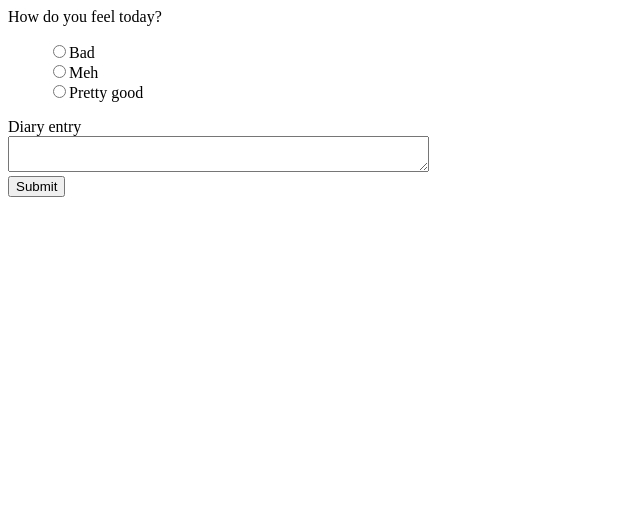
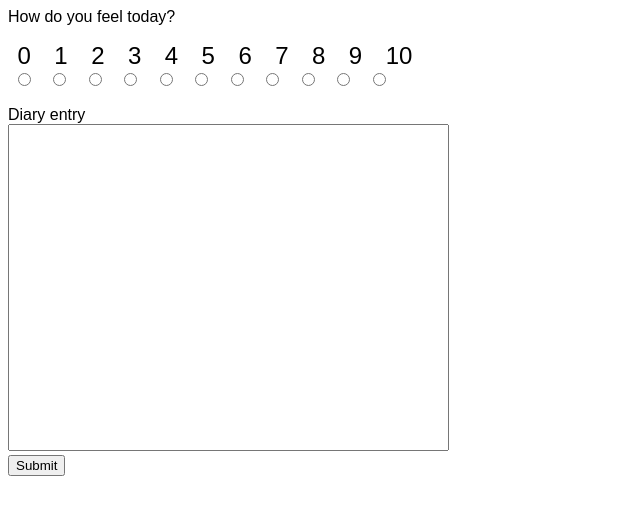
Before and after one commit to joeulam/wellness-electron, an Electron app: page my-electron-app/mood.html in a window 1600 px wide. Shown: the whole page, without its empty margins (0-640 px from the left). Drawn offline with Linux system fonts and the light colour scheme; a web font is replaced by a local one.

Commit message:
updatesss 1.1.6d

```diff
--- a/my-electron-app/connection.js
+++ b/my-electron-app/connection.js
@@ -77,15 +77,9 @@ var mood;
     var diarys = document.getElementById("Diary").value;
 
     var sql;
-      if(document.getElementById("bad").checked){
-        mood = 0;
-      }
-      else if(document.getElementById("meh").checked){
-        mood = 5;
-      }
-      else if(document.getElementById("Pretty good").checked){
-        mood = 10;
-      }
+    mood = document.querySelector('input[name="moods"]:checked').value;
+
+
 
     var pg = require('pg');
     let usernameg = localStorage.getItem("userg");
--- a/my-electron-app/mood.css
+++ b/my-electron-app/mood.css
@@ -1,3 +1,34 @@
+@import url('https://fonts.googleapis.com/css2?family=Gaegu:wght@700&display=swap');
+
 .moodlist{
     list-style-type: none;
+    padding: 0px;
+
 }
+.moodlist li{
+    display: inline;
+
+}
+#back{
+    font-family: 'Gaegu', sans-serif;
+
+}
+
+#moodl label{
+    padding: 0px;
+    margin: 9.5px;
+    font-size: 24px;
+}
+
+#radio1 li{
+    margin: 5px;
+    align-items: center;
+
+}
+
+#Diary{
+   resize:none;
+    height: 321px;
+    font-family: 'Gaegu', sans-serif;
+    font-size: 24px;
+}
--- a/my-electron-app/mood.html
+++ b/my-electron-app/mood.html
@@ -1,6 +1,6 @@
 
 <!DOCTYPE HTML>
-<html>
+<html id="back">
     <link href="./mood.css" rel="stylesheet" type="text/css" />
 
     <main>
@@ -9,12 +9,38 @@
     <body>
         <label>How do you feel today?</label>
         <ul class="moodlist">
-            <li><input type="radio" id="bad" name="moods" value="bad"><lable for="bad">Bad</lable></li>
-            <li><input type="radio" id="meh" name="moods" value="meh"><lable for="meh">Meh</lable></li>
-            <li><input type="radio" id="Pretty good" name="moods" value="Pretty good"><lable for="Pretty good">Pretty good</lable></li>
+            <div id="moodl">
+                <label for="0">0</label>
+                <label for="1">1</label>
+                <label for="2">2</label>
+                <label for="3">3</label>
+                <label for="4">4</label>
+                <label for="5">5</label>
+                <label for="6">6</label>
+                <label for="7">7</label>
+                <label for="8">8</label>
+                <label for="9">9</label>
+                <label for="10">10</label><br>
+            </div>
+
+            <div id="radio1">
+                <li><input type="radio" id="0" name="moods" value="0"></li>
+                <li><input type="radio" id="1" name="moods" value="1"></li>
+                <li><input type="radio" id="2" name="moods" value="2"></li>
+                <li><input type="radio" id="3" name="moods" value="3"></li>
+                <li><input type="radio" id="4" name="moods" value="4"></li>
+                <li><input type="radio" id="5" name="moods" value="5"></li>
+                <li><input type="radio" id="6" name="moods" value="6"></li>
+                <li><input type="radio" id="7" name="moods" value="7"></li>
+                <li><input type="radio" id="8" name="moods" value="8"></li>
+                <li><input type="radio" id="9" name="moods" value="9"></li>
+                <li><input type="radio" id="10" name="moods" value="10"></li>
+            </div>
+
+
         </ul>
         <label>Diary entry</label><br>
-        <textarea id ="Diary" row="4" cols="50"></textarea><br>
+        <textarea id ="Diary" row="10" cols="30"></textarea><br>
         <button id="Submitresp">Submit</button>
     </body>
     <script src="./connection.js"></script>
```
